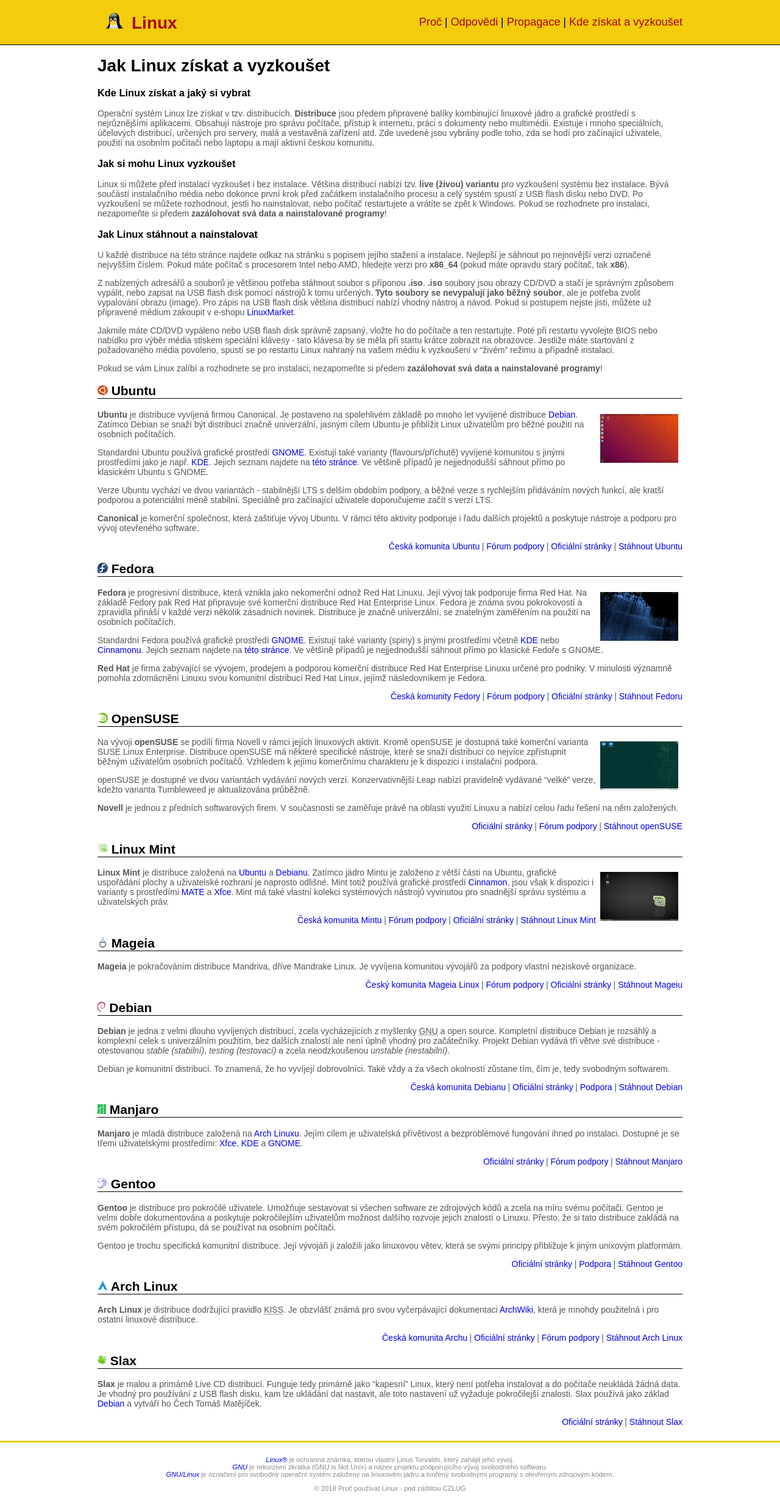
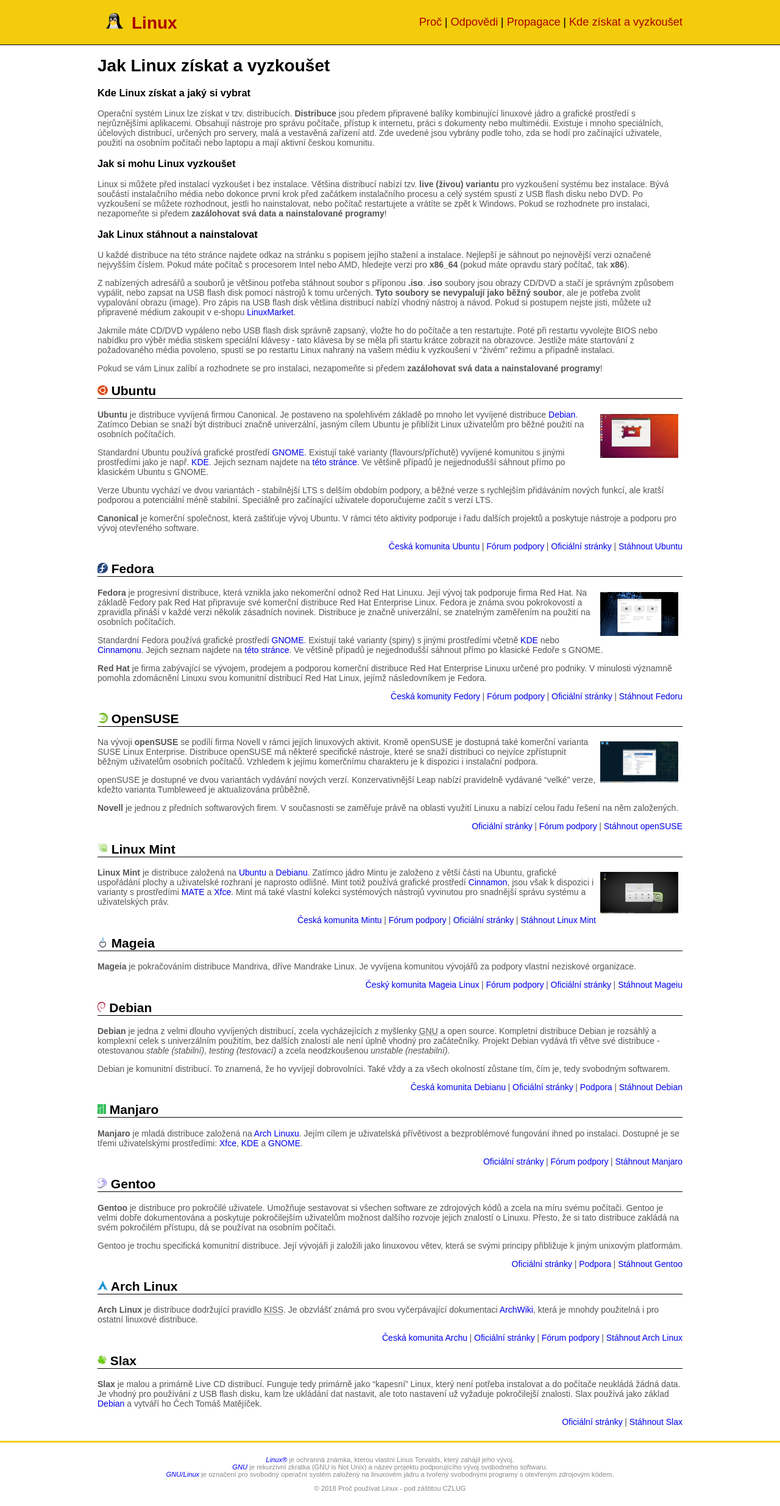
Before and after one commit to MikkCZ/plc, a Jekyll site: the page built from _pages/kde-ziskat.md, in a window 1280 px wide. Shown: the whole page at 61% size. Built offline with Jekyll 4.4.1, drawn with Linux system fonts in a browser that asks for light colours.

Commit message:
Aktualizace snímků distribucí, #11

```diff
--- a/_pages/kde-ziskat.md
+++ b/_pages/kde-ziskat.md
@@ -24,7 +24,7 @@
 
 ## ![]({{ 'img/distribuce/ubuntu-logo.svg' | relative_url }}) Ubuntu
 {:#ubuntu}
-[![]({{ 'img/screenshots/ubuntu_t.png' | relative_url }}){:.t_sc}]({{ 'img/screenshots/ubuntu.png' | relative_url }})
+[![]({{ 'img/screenshots/ubuntu_thumb.jpg' | relative_url }}){:.screen_thumb}]({{ 'img/screenshots/ubuntu.png' | relative_url }})
 **Ubuntu** je distribuce vyvíjená firmou Canonical. Je postaveno na spolehlivém základě po mnoho let vyvíjené distribuce [Debian](#debian). Zatímco Debian se snaží být distribucí značně univerzální, jasným cílem Ubuntu je přiblížit Linux uživatelům pro běžné použití na osobních počítačích.
 
 Standardní Ubuntu používá grafické prostředí [GNOME][GNOME]. Existují také varianty (flavours/příchutě) vyvíjené komunitou s jinými prostředími jako je např. [KDE][KDE]. Jejich seznam najdete na [této stránce](https://www.ubuntu.com/download/flavours). Ve většině případů je nejjednodušší sáhnout přímo po klasickém Ubuntu s GNOME.
@@ -41,7 +41,7 @@
 
 ## ![]({{ 'img/distribuce/fedora-logo.svg' | relative_url }}) Fedora
 {:#fedora}
-[![]({{ 'img/screenshots/fedora_t.png' | relative_url }}){:.t_sc}]({{ 'img/screenshots/fedora.png' | relative_url }})
+[![]({{ 'img/screenshots/fedora_thumb.jpg' | relative_url }}){:.screen_thumb}]({{ 'img/screenshots/fedora.png' | relative_url }})
 **Fedora** je progresivní distribuce, která vznikla jako nekomerční odnož Red Hat Linuxu. Její vývoj tak podporuje firma Red Hat. Na základě Fedory pak Red Hat připravuje své komerční distribuce Red Hat Enterprise Linux. Fedora je známa svou pokrokovostí a zpravidla přináší v každé verzi několik zásadních novinek. Distribuce je značně univerzální, se znatelným zaměřením na použití na osobních počítačích.
 
 Standardní Fedora používá grafické prostředí [GNOME][GNOME]. Existují také varianty (spiny) s jinými prostředími včetně [KDE][KDE] nebo [Cinnamonu][Cinnamon]. Jejich seznam najdete na [této stránce](https://spins.fedoraproject.org/). Ve většině případů je nejjednodušší sáhnout přímo po klasické Fedoře s GNOME.
@@ -56,7 +56,7 @@
 
 ## ![]({{ 'img/distribuce/opensuse-logo.png' | relative_url }}) OpenSUSE
 {:#suse}
-[![]({{ 'img/screenshots/opensuse_t.png' | relative_url }}){:.t_sc}]({{ 'img/screenshots/opensuse.png' | relative_url }})
+[![]({{ 'img/screenshots/opensuse_thumb.jpg' | relative_url }}){:.screen_thumb}]({{ 'img/screenshots/opensuse.png' | relative_url }})
 Na vývoji **openSUSE** se podílí firma Novell v rámci jejích linuxových aktivit. Kromě openSUSE je dostupná také komerční varianta SUSE Linux Enterprise. Distribuce openSUSE má některé specifické nástroje, které se snaží distribuci co nejvíce zpřístupnit běžným uživatelům osobních počítačů. Vzhledem k jejímu komerčnímu charakteru je k dispozici i instalační podpora.
 
 openSUSE je dostupné ve dvou variantách vydávání nových verzí. Konzervativnější Leap nabízí pravidelně vydávané "velké" verze, kdežto varianta Tumbleweed je aktualizována průběžně.
@@ -70,7 +70,7 @@
 
 ## ![]({{ 'img/distribuce/linux-mint-logo.svg' | relative_url }}) Linux Mint
 {:#linux-mint}
-[![]({{ 'img/screenshots/linuxmint_t.png' | relative_url }}){:.t_sc}]({{ 'img/screenshots/linuxmint.png' | relative_url }})
+[![]({{ 'img/screenshots/linuxmint_thumb.jpg' | relative_url }}){:.screen_thumb}]({{ 'img/screenshots/linuxmint.png' | relative_url }})
 **Linux Mint** je distribuce založená na [Ubuntu](#ubuntu) a [Debianu](#debian). Zatímco jádro Mintu je založeno z větší části na Ubuntu, grafické uspořádání plochy a uživatelské rozhraní je naprosto odlišné. Mint totiž používá grafické prostředí [Cinnamon][Cinnamon], jsou však k dispozici i varianty s prostředími [MATE][MATE] a [Xfce][Xfce]. Mint má také vlastní kolekci systémových nástrojů vyvinutou pro snadnější správu systému a uživatelských práv.
 
 - [Česká komunita Mintu](https://www.linux-mint-czech.cz/)
--- a/css/style.css
+++ b/css/style.css
@@ -126,9 +126,10 @@
   padding-left: 0.25em;
 }
 
-.t_sc { /*TODO*/
+.screen_thumb {
   float: right;
   margin: 0.5em;
+  max-width: 128px;
 }
 
 .mp {
```
Also changed, not shown: img/screenshots/fedora.png, img/screenshots/fedora_t.png (deleted), img/screenshots/fedora_thumb.jpg (added), img/screenshots/linuxmint.png, img/screenshots/linuxmint_t.png (deleted), img/screenshots/linuxmint_thumb.jpg (added), img/screenshots/opensuse.png, img/screenshots/opensuse_t.png (deleted), img/screenshots/opensuse_thumb.jpg (added), img/screenshots/ubuntu.png, img/screenshots/ubuntu_t.png (deleted), img/screenshots/ubuntu_thumb.jpg (added).
